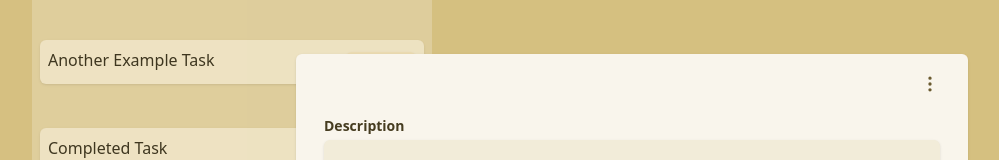
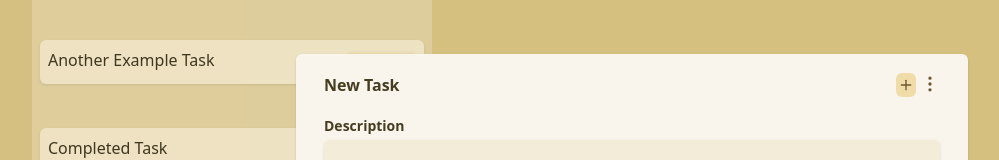
Before and after one commit to sarisman84/vite-react-todo, a React (Vite) app: page / in a window 1280 px wide. Both pictures are taken after typing "Sample" into the empty fields and a click on the button "Add New Task". Shown: the part 186-346 px from the top of the page, without its empty margins (8-1007 px from the left). Built offline with nearby package versions, Linux system fonts and the light colour scheme.

Commit message:
Fixed some stability issues with modifying and creating tasks

```diff
--- a/src/components/core/task/task-create-button.tsx
+++ b/src/components/core/task/task-create-button.tsx
@@ -3,18 +3,28 @@ import type { Category } from "../../../data/category";
 import { useContext } from "react";
 import { Runtime } from "../../../data/context/runtime";
 import { ModalEditMode } from "../../../data/task-modal/modal-edit-mode";
+import { empty_task, type Task } from "../../../data/task";
 
 interface TaskCreateButtonProps {
   category: Category;
 }
 
 function TaskCreateButton(ctx: TaskCreateButtonProps) {
-  const {modalOpenState, modalEditModeState} = useContext(Runtime);
+  const {
+    modalOpenState,
+    modalEditModeState,
+    targetCategoryState,
+    targetTaskState,
+  } = useContext(Runtime);
 
   const [, setOpenFlag] = modalOpenState;
   const [, setEditFlag] = modalEditModeState;
+  const [, setTargetCategory] = targetCategoryState;
+  const [, setTargetTask] = targetTaskState;
 
   function _createNewTask() {
+    setTargetTask(empty_task);
+    setTargetCategory(ctx.category);
     setEditFlag(ModalEditMode.Create);
     setOpenFlag(true);
   }
--- a/src/components/core/task/task-modal.tsx
+++ b/src/components/core/task/task-modal.tsx
@@ -18,37 +18,25 @@ function TaskModal() {
     modalOpenState,
   } = useContext(Runtime);
 
-  const [targetTask] = targetTaskState;
-  const [targetCategory] = targetCategoryState;
   const [modalEditMode, setModalEditMode] = modalEditModeState;
   const [openFlag, setOpenFlag] = modalOpenState;
-
-  const [title, setTitle] = useState(targetTask.metadata.title);
-  const [desc, setDesc] = useState(targetTask.metadata.description);
-  const [assignedUsers, setAssignedUsers] = useState<number[]>(targetTask?.assignedUserIds ?? []);
 
   return (
     <>
       <WizardModal openFlag={openFlag} setOpenFlag={setOpenFlag}>
         <div className="flex flex-col gap-4 w-full h-full justify-between">
           <div className="flex justify-between">
-            <Title task={targetTask} inputState={[title, setTitle]} />
+            <Title taskState={targetTaskState} />
             <div className="flex gap-1">
-              <UserTags
-                task={targetTask}
-                assignedUsersState={[assignedUsers, setAssignedUsers]}
-              />
+              <UserTags taskState={targetTaskState} />
               <EditButton setModalEditMode={setModalEditMode} />
             </div>
           </div>
-          <Description task={targetTask} inputState={[desc, setDesc]} />
+          <Description taskState={targetTaskState} />
           {modalEditMode !== ModalEditMode.View && (
             <SubmitButton
-              targetTask={targetTask}
-              targetCategory={targetCategory}
-              title={title}
-              description={desc}
-              assignedUsers={assignedUsers}
+              targetTaskState={targetTaskState}
+              targetCategoryState={targetCategoryState}
             />
           )}
         </div>
--- a/src/components/core/task/task-modal/description.tsx
+++ b/src/components/core/task/task-modal/description.tsx
@@ -1,33 +1,36 @@
-import { useContext } from "react";
+import { useContext, useState } from "react";
 import type { Task } from "../../../../data/task";
 import { ModalEditMode } from "../../../../data/task-modal/modal-edit-mode";
 import { Runtime } from "../../../../data/context/runtime";
 
 interface DescriptionProps {
-  task: Task;
-  inputState: [string, (value: string) => void];
+  taskState: [Task, (value: Task) => void];
 }
 
 function Description(ctx: DescriptionProps) {
   const { modalEditModeState } = useContext(Runtime);
 
   const [modalEditMode] = modalEditModeState;
-  const [input, setInput] = ctx.inputState;
+  const [task, setTask] = ctx.taskState;
+
   return (
     <div className="flex flex-col gap-1">
       <h1 className="font-bold text-sm text-text-800">Description</h1>
       <div className="bg-background-100 rounded-md shadow min-h-30 p-2">
         {modalEditMode !== ModalEditMode.View ? (
           <textarea
-            value={input}
-            onChange={(e) => setInput(e.target.value)}
-            placeholder={ctx.task?.metadata?.description ?? "Lorem Ipsum"}
+            value={task.metadata.description}
+            onChange={(e) =>
+              setTask({
+                ...task,
+                metadata: { ...task.metadata, description: e.target.value },
+              })
+            }
+            placeholder={task.metadata.description}
             className="text-xs w-full min-h-30 text-text-900"
           />
         ) : (
-          <p className="text-xs text-text-900">
-            {ctx.task.metadata.description}
-          </p>
+          <p className="text-xs text-text-900">{task.metadata.description}</p>
         )}
       </div>
     </div>
--- a/src/components/core/task/task-modal/submit-button.tsx
+++ b/src/components/core/task/task-modal/submit-button.tsx
@@ -1,47 +1,47 @@
 import { useContext } from "react";
 import { ModalEditMode } from "../../../../data/task-modal/modal-edit-mode";
 import { Root } from "../../../../data/context/root";
-import type { Task } from "../../../../data/task";
+import { empty_task, type Task } from "../../../../data/task";
 import type { Category } from "../../../../data/category";
 import { Runtime } from "../../../../data/context/runtime";
 
 interface SubmitButtonProps {
-  targetTask: Task;
-  targetCategory: Category;
-  title: string;
-  description: string;
-  assignedUsers: number[];
+  targetTaskState: [Task, (value: Task) => void];
+  targetCategoryState: [Category, (value: Category) => void];
 }
 
 function SubmitButton(ctx: SubmitButtonProps) {
   const { taskEvents } = useContext(Root);
-  const { modalEditModeState, modalOpenState, targetTaskState } = useContext(Runtime);
+  const { modalEditModeState, modalOpenState } =
+    useContext(Runtime);
 
   const [modalEditMode, setModalEditMode] = modalEditModeState;
   const [, setModalOpenFlag] = modalOpenState;
-  const [, setTargetTask] = targetTaskState;
+
+  const [tempTask, setTempTask] = ctx.targetTaskState;
+  const [targetCategory] = ctx.targetCategoryState;
 
   function _handleSubmit() {
     switch (modalEditMode) {
       case ModalEditMode.Create:
         taskEvents.createTask(
-          ctx.assignedUsers,
-          ctx.targetCategory.id,
-          ctx.title,
-          ctx.description,
+          tempTask.assignedUserIds,
+          targetCategory.id,
+          tempTask.metadata.title,
+          tempTask.metadata.description,
         );
         setModalEditMode(ModalEditMode.View);
         setModalOpenFlag(false);
         break;
       case ModalEditMode.Edit:
         const updatedTask = taskEvents.updateTask(
-          ctx.targetTask.id,
-          ctx.title ?? ctx.targetTask.metadata.title,
-          ctx.description ?? ctx.targetTask.metadata.description,
-          ctx.assignedUsers ?? ctx.targetTask.assignedUserIds,
+          tempTask.id,
+          tempTask.metadata.title,
+          tempTask.metadata.description,
+          tempTask.assignedUserIds,
         );
         setModalEditMode(ModalEditMode.View);
-        setTargetTask(updatedTask ?? {} as Task)
+        setTempTask(updatedTask ?? empty_task);
         break;
     }
   }
--- a/src/components/core/task/task-modal/title.tsx
+++ b/src/components/core/task/task-modal/title.tsx
@@ -1,32 +1,33 @@
 import { useContext } from "react";
 import type { Task } from "../../../../data/task";
-import {
-  ModalEditMode,
-  toString,
-} from "../../../../data/task-modal/modal-edit-mode";
+import { ModalEditMode } from "../../../../data/task-modal/modal-edit-mode";
 import { Runtime } from "../../../../data/context/runtime";
 
 interface TitleProps {
-  task: Task;
-  inputState: [string, (value: string) => void];
+  taskState: [Task, (value: Task) => void];
 }
 export function Title(ctx: TitleProps) {
   const { modalEditModeState } = useContext(Runtime);
 
   const [modalEditMode] = modalEditModeState;
-  const [input, setInput] = ctx.inputState;
+  const [task, setTask] = ctx.taskState;
 
   return (
     <div className="flex">
       {modalEditMode !== ModalEditMode.View ? (
         <input
-          value={input}
-          onChange={(e) => setInput(e.target.value)}
+          value={task.metadata.title}
+          onChange={(e) =>
+            setTask({
+              ...task,
+              metadata: { ...task.metadata, title: e.target.value },
+            })
+          }
           className="font-bold text-text-800"
-          placeholder={ctx.task?.metadata?.title ?? "New Task"}
+          placeholder={task.metadata.title}
         />
       ) : (
-        <h1 className="font-bold text-text-800">{ctx.task?.metadata?.title}</h1>
+        <h1 className="font-bold text-text-800">{task.metadata.title}</h1>
       )}
     </div>
   );
--- a/src/components/core/task/task-modal/user-tags.tsx
+++ b/src/components/core/task/task-modal/user-tags.tsx
@@ -10,33 +10,46 @@ import { Root } from "../../../../data/context/root";
 import { Runtime } from "../../../../data/context/runtime";
 
 interface UserTagsProps {
-  task: Task;
-  assignedUsersState: [number[], (value: number[]) => void];
+  taskState: [Task, (value: Task) => void];
 }
 
 function _getUsername(id: number, users: User[]) {
   return users.find((user) => user.id === id)?.name;
 }
 
+function _getAvailableUsers(task: Task, users: User[]): User[] {
+  if (
+    task === undefined ||
+    task.assignedUserIds === undefined ||
+    task.assignedUserIds.length === 0
+  ) {
+    return users;
+  }
+  return users.filter((user) =>
+    task.assignedUserIds.find((owner) => user.id === owner),
+  );
+}
+
 function UserTags(ctx: UserTagsProps) {
   const { users } = useContext(Root);
   const { modalEditModeState } = useContext(Runtime);
 
-  const [, setAssignedUsersIds] = ctx.assignedUsersState;
+  const [task, setTask] = ctx.taskState;
   const [modalEditMode] = modalEditModeState;
 
-  const availableUsers = users.filter((user) =>
-    ctx.task.assignedUserIds.find((id) => id !== user.id),
-  );
+  const availableUsers = _getAvailableUsers(task, users);
 
   return (
     <div className="flex items-center gap-1">
-      {ctx.task.assignedUserIds.map((id) => (
-        <label className="text-xs font-bold bg-accent-200 rounded-md py-1 px-1.5">
+      {task.assignedUserIds.map((id) => (
+        <label
+          key={id}
+          className="text-xs font-bold bg-accent-200 rounded-md py-1 px-1.5"
+        >
           {_getUsername(id, users)}
         </label>
       ))}
-      {(modalEditMode !== ModalEditMode.View && availableUsers.length > 0) && (
+      {modalEditMode !== ModalEditMode.View && availableUsers.length > 0 && (
         <ContextMenu>
           <MenuButton className="flex flex-col justify-center grow">
             <Plus
@@ -50,7 +63,10 @@ function UserTags(ctx: UserTagsProps) {
               key={user.id}
               name={user.name}
               onClick={() => {
-                setAssignedUsersIds([user.id, ...ctx.task.assignedUserIds]);
+                setTask({
+                  ...task,
+                  assignedUserIds: [...task.assignedUserIds, user.id],
+                });
               }}
               disable={false}
             ></ContextMenuItem>
--- a/src/data/task.ts
+++ b/src/data/task.ts
@@ -80,7 +80,7 @@ export const empty_task: Task = {
   categoryId: -99999,
   assignedUserIds: [],
   metadata: {
-    title: "",
+    title: "New Task",
     description: "",
     completed: false,
     completion_date: Date.now(),
--- a/src/hooks/useTask.ts
+++ b/src/hooks/useTask.ts
@@ -65,10 +65,9 @@ function useTask(): [Task[], TaskEvents] {
           return task;
         }
         const metadata: Metadata = {
-          title,
-          description,
-          completed: task.metadata.completed,
-          completion_date: task.metadata.completion_date,
+          ...task.metadata,
+          title: title !== "" ? title : task.metadata.title,
+          description: description !== "" ? description : task.metadata.description,
         };
         newTask = {
           ...task,
```
